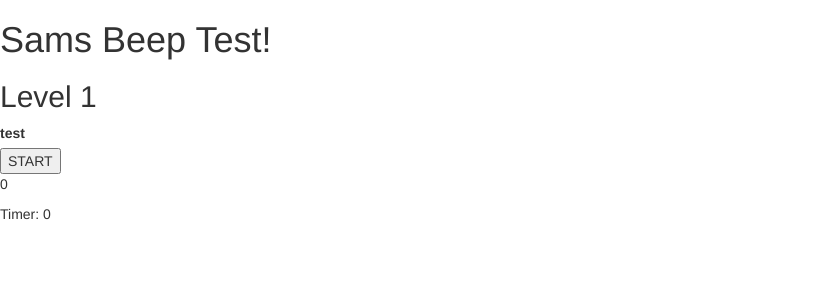
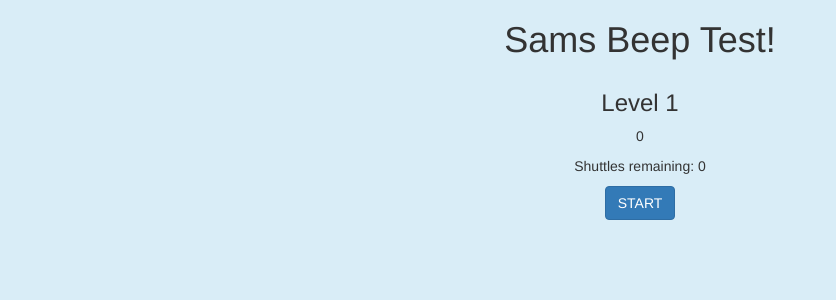
Before and after one commit to samgne/sams-beep-test, an Angular app: page / in a window 1280 px wide. Shown: the top 300 px of the page, without its empty margins (0-836 px from the left). Built offline with nearby package versions, Linux system fonts and the light colour scheme.

Commit message:
add some css

```diff
--- a/src/app/app.component.html
+++ b/src/app/app.component.html
@@ -1,19 +1,16 @@
-<h1>
+<h1 class="text-center col-md-12">
   {{title}}
 </h1>
 
-<h2>
+<h3 class="text-center col-md-12">
   Level {{ currentLevel }}
-</h2>
+</h3>
+<p class="text-center col-md-12">{{ countdowntimer }} </p>
+<p class="text-center col-md-12">Shuttles remaining: {{ countdown }} </p>
 
-<div>
-  <label>test</label>
+<div class="text-center">
+  <button (click)="beepStart()" class="btn btn-primary">START</button>
 </div>
-
-<button (click)="beepStart()" ng-class="startButton">START</button>
-
-<p> {{ countdown }} </p>
-<p>Timer: {{ countdowntimer }} </p>
 
 <audio id="audio">
     <source src="http://soundbible.com/mp3/Censored_Beep-Mastercard-569981218.mp3" type="audio/mp3" />
--- a/src/app/app.component.ts
+++ b/src/app/app.component.ts
@@ -61,10 +61,11 @@ export class AppComponent {
     this.playBeep();
     this.ticks++;
     this.countdown--;
-    if (this.countdown == 0){
+    if (this.countdown == -1){
       this.currentLevel++;
       this.ticks = 0;
       this.levelRun();
+      this.sub2.unsubscribe();
     } else {
       this.shuttleRun(this.levels[this.currentLevel].time);
       this.sub2.unsubscribe();
@@ -86,7 +87,7 @@ export class AppComponent {
      this.timer = Observable.timer(levelTime,0);
      // subscribing to a observable returns a subscription object
      this.sub = this.timer.subscribe(t => this.shuttleTicker(t));
-     this.countdowntimer = levelTime / 1000 + 1;
+     this.countdowntimer = Math.floor(levelTime / 1000 + 1);
      //console.log(this.countdowntimer);
      this.timer2 = Observable.timer(0,1000);
      // subscribing to a observable returns a subscription object
--- a/src/index.html
+++ b/src/index.html
@@ -9,7 +9,7 @@
   <link rel="icon" type="image/x-icon" href="favicon.ico">
   <link rel="stylesheet" href="https://maxcdn.bootstrapcdn.com/bootstrap/3.3.7/css/bootstrap.min.css" integrity="sha384-BVYiiSIFeK1dGmJRAkycuHAHRg32OmUcww7on3RYdg4Va+PmSTsz/K68vbdEjh4u" crossorigin="anonymous">
 </head>
-<body>
+<body class="container-fluid bg-info">
   <app-root>Loading...</app-root>
 </body>
 </html>
```
